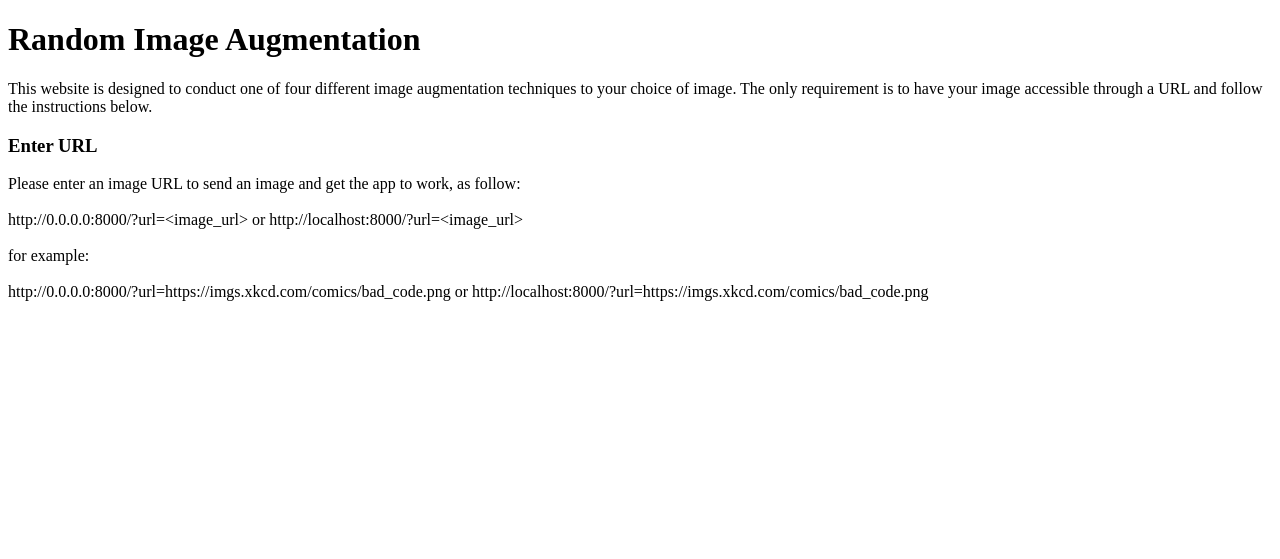
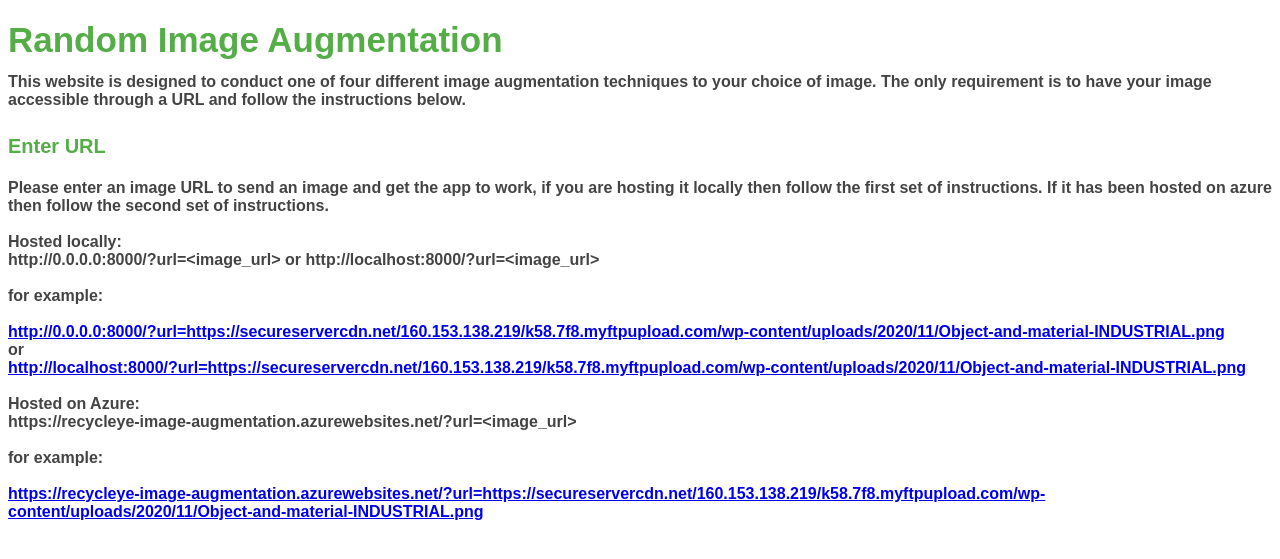
Before and after one commit to Halo104/image-augmentation, a Flask app: page / in a window 1280 px wide. Shown: the top 559 px of the page. Run offline with Flask 2, Linux system fonts and the light colour scheme.

Commit message:
added styles.css for making the html less plain and changed error_handling.html and index.html to reflect using a different image and being hosted on azure

```diff
--- /dev/null
+++ b/app/static/styles/styles.css
@@ -0,0 +1,32 @@
+
+
+div {
+  color: white;
+  background-color: black;
+}
+
+p {
+  color: #444;
+  letter-spacing:0;
+  -webkit-font-smoothing:antialiased;
+  font-family: Arial, Helvetica, sans-serif;
+  font-weight:600
+}
+
+h1{
+  font-size:35px;
+  line-height:34px;
+  margin-bottom:7px
+}
+h3{
+  font-size:20px;
+  line-height:34px;
+  margin-bottom:7px
+}
+h1, h2, h3, h4, h5, h6{
+  color:#54AD47;
+  letter-spacing:0;
+  -webkit-font-smoothing:antialiased;
+  font-family: Arial, Helvetica, sans-serif;
+  font-weight:600
+}
--- a/app/templates/error_handling.html
+++ b/app/templates/error_handling.html
@@ -3,6 +3,7 @@
     <head>
         <title>IOError</title>
         <meta charset="UTF-8">
+        <link rel="stylesheet" type= "text/css" href= "{{ url_for('static',filename='styles/styles.css') }}">
     </head>
     <body>
     {% if message %}
--- a/app/templates/index.html
+++ b/app/templates/index.html
@@ -3,6 +3,8 @@
     <head>
         <title>Image augmentation</title>
         <meta charset="UTF-8">
+        <link rel="stylesheet" type= "text/css" href= "{{ url_for('static',filename='styles/styles.css') }}">
+
     </head>
     <body>
         <h1>Random Image Augmentation</h1>
@@ -12,10 +14,29 @@
         </p>
         <h3>Enter URL</h3>
         <p>
-            Please enter an image URL to send an image and get the app to work, as follow:<br>
+            Please enter an image URL to send an image and get the app to work, if you are hosting it locally then follow the
+            first set of instructions. If it has been hosted on azure then follow the second set of instructions.<br>
+
+            <br><strong>Hosted locally:</strong>
             <br>http://0.0.0.0:8000/?url=&lt;image_url&gt; or http://localhost:8000/?url=&lt;image_url&gt;<br>
             <br>for example:<br>
-            <br>http://0.0.0.0:8000/?url=https://imgs.xkcd.com/comics/bad_code.png or http://localhost:8000/?url=https://imgs.xkcd.com/comics/bad_code.png<br>
+            <br>
+            <a href="http://0.0.0.0:8000/?url=https://secureservercdn.net/160.153.138.219/k58.7f8.myftpupload.com/wp-content/uploads/2020/11/Object-and-material-INDUSTRIAL.png">
+                http://0.0.0.0:8000/?url=https://secureservercdn.net/160.153.138.219/k58.7f8.myftpupload.com/wp-content/uploads/2020/11/Object-and-material-INDUSTRIAL.png </a>
+            <br>
+            or
+            <br>
+            <a href="http://localhost:8000/?url=https://secureservercdn.net/160.153.138.219/k58.7f8.myftpupload.com/wp-content/uploads/2020/11/Object-and-material-INDUSTRIAL.png">
+                http://localhost:8000/?url=https://secureservercdn.net/160.153.138.219/k58.7f8.myftpupload.com/wp-content/uploads/2020/11/Object-and-material-INDUSTRIAL.png
+            </a><br>
+
+            <br><strong>Hosted on Azure:</strong>
+            <br>https://recycleye-image-augmentation.azurewebsites.net/?url=&lt;image_url&gt;<br>
+            <br>for example:<br>
+            <br>
+            <a href="https://recycleye-image-augmentation.azurewebsites.net/?url=https://secureservercdn.net/160.153.138.219/k58.7f8.myftpupload.com/wp-content/uploads/2020/11/Object-and-material-INDUSTRIAL.png">
+                https://recycleye-image-augmentation.azurewebsites.net/?url=https://secureservercdn.net/160.153.138.219/k58.7f8.myftpupload.com/wp-content/uploads/2020/11/Object-and-material-INDUSTRIAL.png</a>
+            <br>
         </p>
     </body>
 </html>
```
